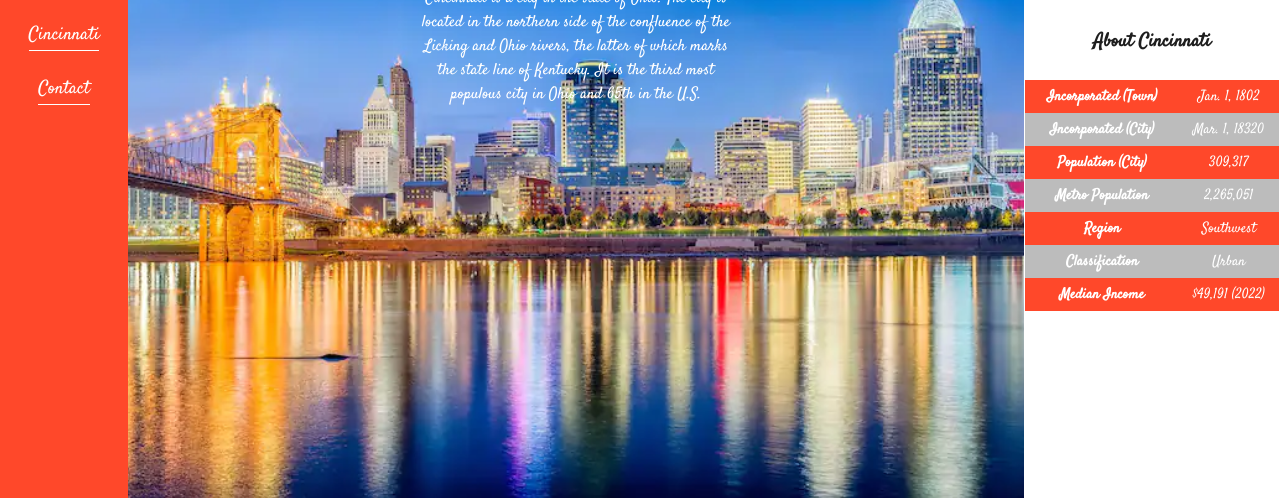
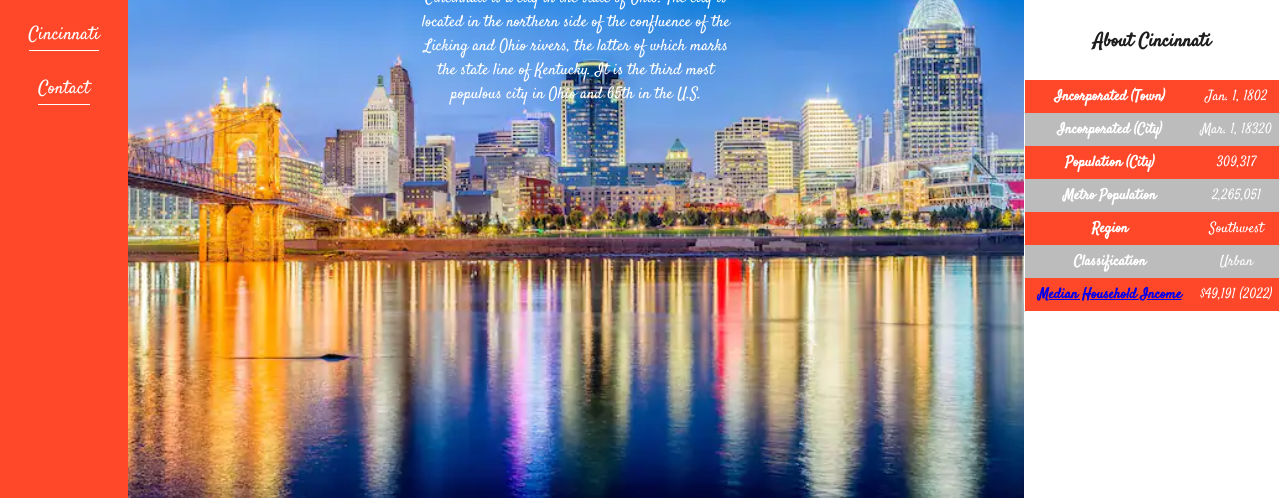
Before and after one commit to Jzweifel15/Multi-Page-State-Website-D277, a plain HTML site: page cincinnati.html in a window 1280 px wide. Shown: the part 240-738 px from the top of the page. Drawn offline with Linux system fonts and the light colour scheme.

Commit message:
Update cincinnati.html

```diff
--- a/cincinnati.html
+++ b/cincinnati.html
@@ -72,7 +72,11 @@
                     <td>Urban</td>
                 </tr>
                 <tr>
-                    <th>Median Income</th>
+                    <th>
+                        <a href="https://www.census.gov/quickfacts/fact/table/cincinnaticityohio/INC110222" target="_blank">
+                            Median Household Income
+                        </a>
+                    </th>
                     <td>$49,191 (2022)</td>
                 </tr>
             </table>
```
